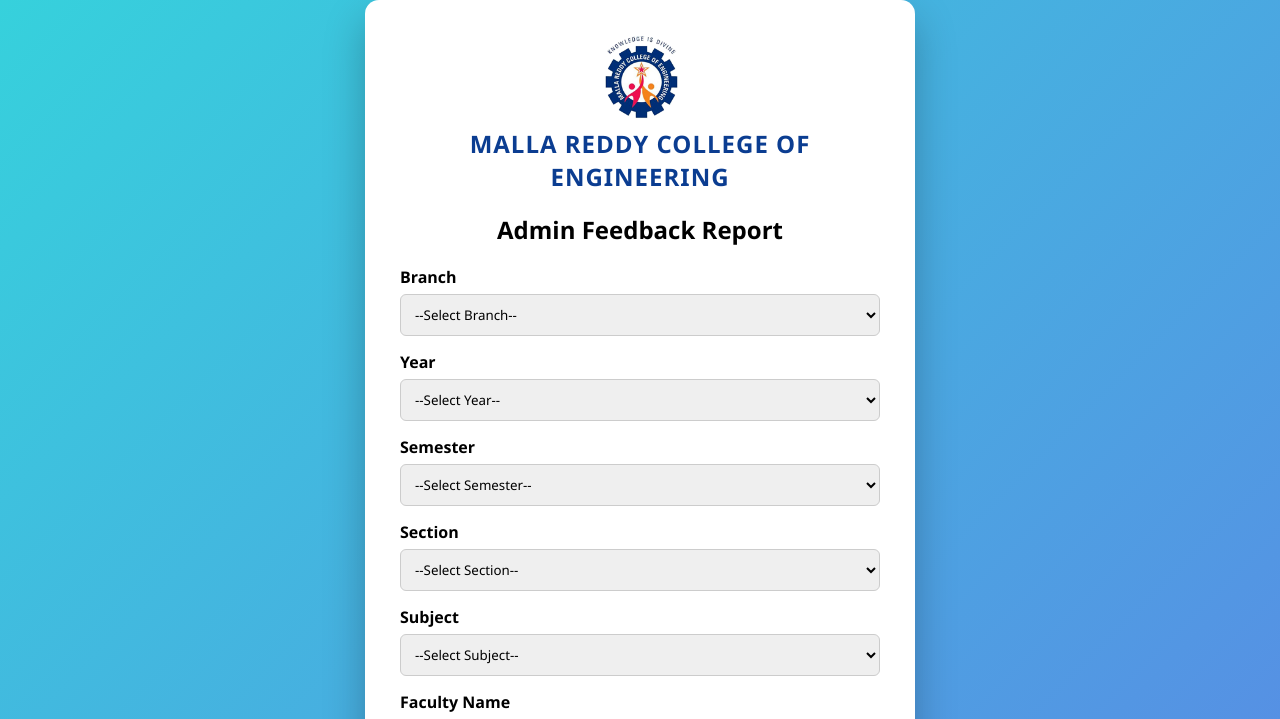
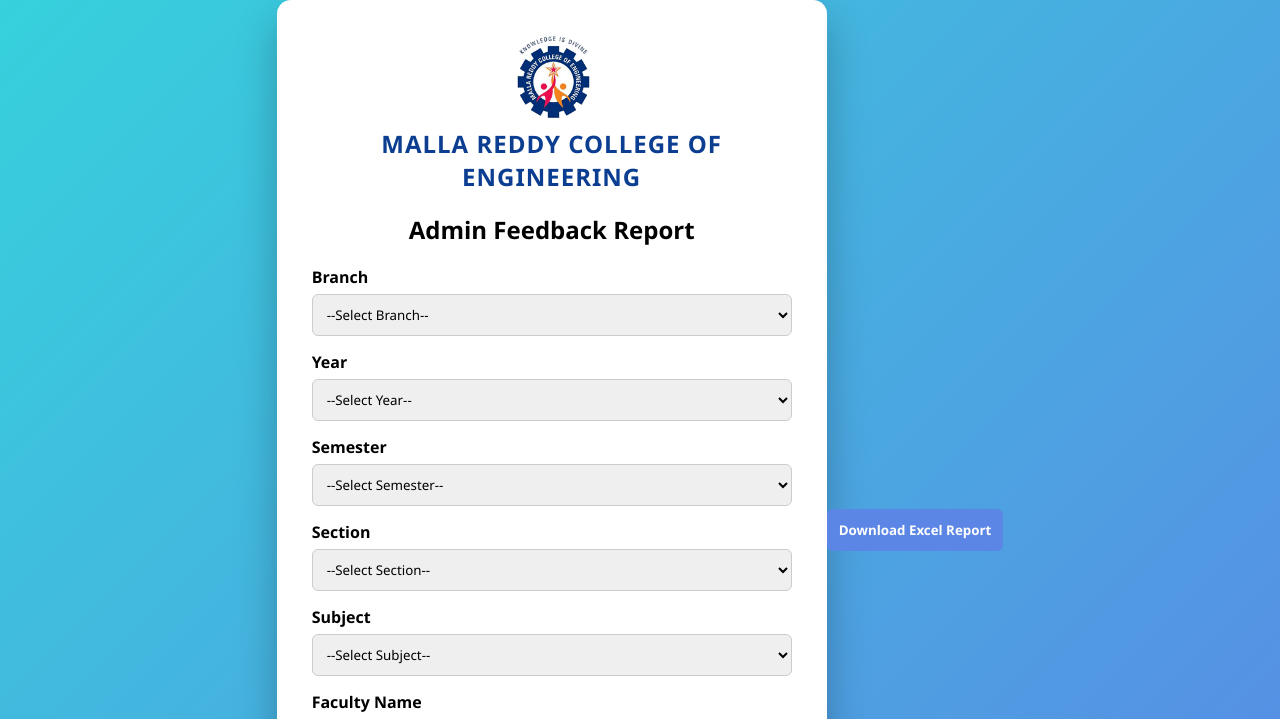
Before and after one commit to Vivekanandhan7677/MRCE_FEEDBACK, a Flask app: page /admin in a window 1280 px wide. Shown: the top 719 px of the page. Run offline with Flask 3, Linux system fonts and the light colour scheme; the visitor is signed in with stand-in values (Sample User, id 1); some libraries are stand-ins or nearby versions.

Commit message:
Updated admin report and fixed database connection

```diff
--- a/app.py
+++ b/app.py
@@ -450,6 +450,48 @@ def report():
     doc.build(elements)
     return send_file(file, as_attachment=True)
 
+from openpyxl import Workbook
+from flask import send_file
+
+@app.route("/download_excel")
+def download_excel():
+    data = session.get("report_data")
+
+    if not data:
+        return "Generate report first"
+
+    rows = data["rows"]
+    year, semester, branch, section, subject, faculty = data["info"]
+    percentage = data["percentage"]
+
+    wb = Workbook()
+    ws = wb.active
+    ws.title = "Feedback Report"
+
+    # Header Info
+    ws.append(["MALLA REDDY COLLEGE OF ENGINEERING"])
+    ws.append([])
+    ws.append(["Branch", branch, "Year", year])
+    ws.append(["Semester", semester, "Section", section])
+    ws.append(["Subject", subject, "Faculty", faculty])
+    ws.append(["Overall Percentage", f"{percentage:.2f}%"])
+    ws.append([])
+
+    # Questions Header
+    ws.append([
+        "Q1","Q2","Q3","Q4","Q5",
+        "Q6","Q7","Q8","Q9","Q10"
+    ])
+
+    # Data rows
+    for row in rows:
+        ws.append(list(row))
+
+    file = "feedback_report.xlsx"
+    wb.save(file)
+
+    return send_file(file, as_attachment=True)
+
 
 
 
--- a/templates/admin.html
+++ b/templates/admin.html
@@ -199,6 +199,8 @@ function setFaculty(){
     }
 }
 </script>
-
+<a href="/download_excel">
+    <button type="button" class="pdf-btn">Download Excel Report</button>
+</a>
 </body>
 </html>
```
